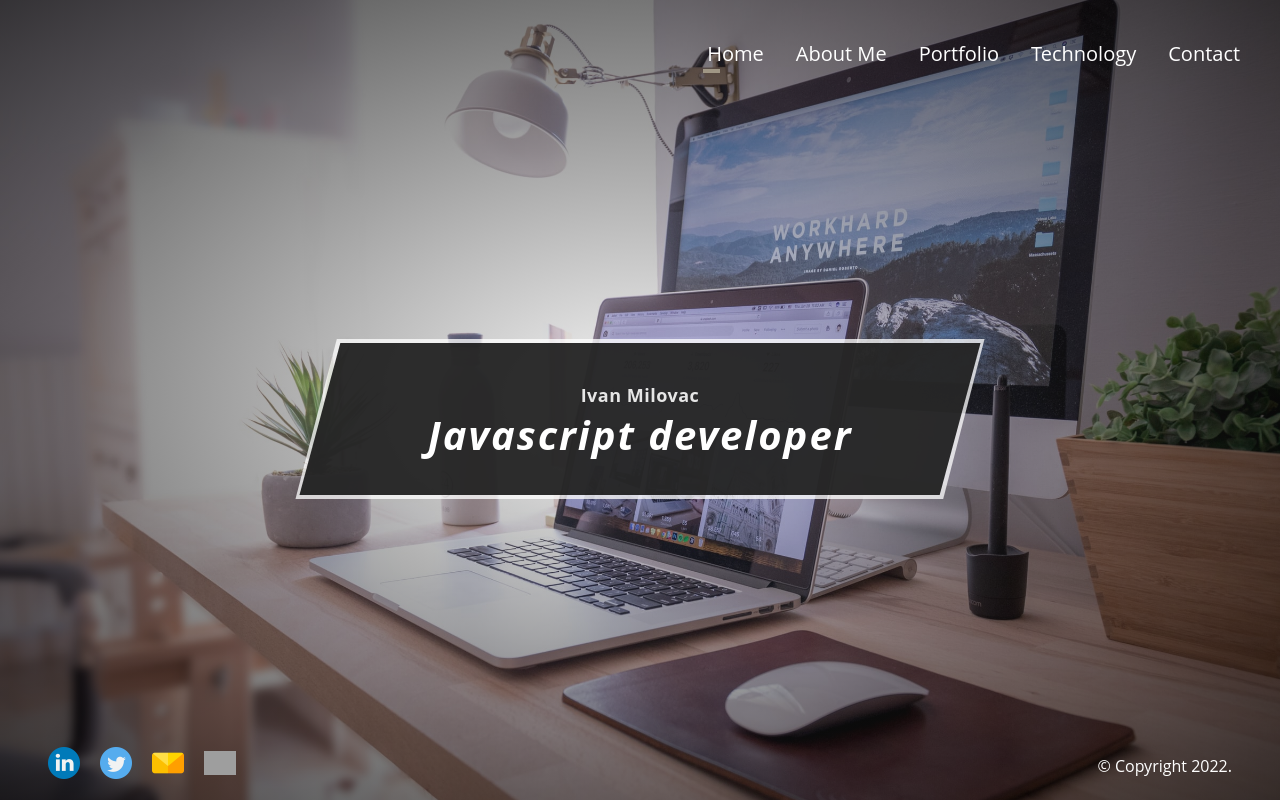
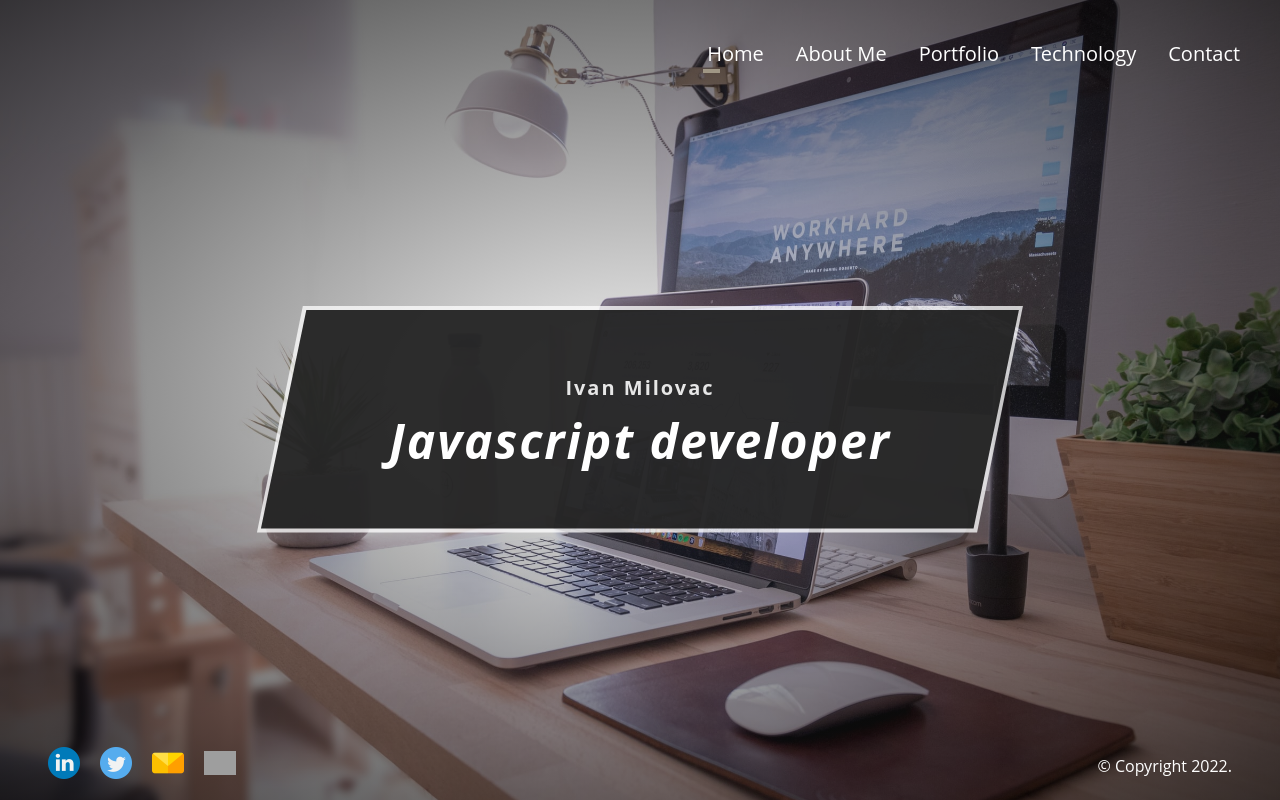
Before and after one commit to IvanMilovac/personal-portfolio-page, a React app: page / in a window 1280 px wide. Built offline with nearby package versions, Linux system fonts and the light colour scheme; grey boxes are pictures that could not be loaded.

Commit message:
Home container mobile first

```diff
--- a/src/components/Home.scss
+++ b/src/components/Home.scss
@@ -1,44 +1,45 @@
 @use "../scss/2-base/mixins";
+@use "../scss/2-base/functions";
 
 .home-container {
   flex: 1 1 auto;
   @include mixins.flexContainer($dir: column);
   .home-container-content {
     @include mixins.flexContainer($dir: column, $gap: 1rem);
-    padding: 4rem 8rem;
     -webkit-clip-path: polygon(6% 0, 100% 0%, 94% 100%, 0% 100%);
     clip-path: polygon(6% 0, 100% 0%, 94% 100%, 0% 100%);
     background: rgba(10, 10, 10, 0.85);
+    gap: 0.5rem;
+    padding: 2.5rem 8rem;
   }
   h3 {
-    letter-spacing: 2px;
+    letter-spacing: 0.5px;
     color: rgb(230, 230, 230);
-    font-size: 1.25rem;
+    font-size: 1.125rem;
   }
   h1 {
+    font-size: 2.5rem;
     color: rgb(255, 255, 255);
     font-style: italic;
-    letter-spacing: 2px;
-    font-size: 3rem;
+    line-height: 1;
   }
-  @include mixins.mediaQuery(768px) {
+  @include mixins.mediaQuery(functions.breakpoints("md")) {
     .home-container-content {
-      gap: 0.5rem;
       padding: 3rem 4rem;
     }
   }
-  @include mixins.mediaQuery(550px) {
+  @include mixins.mediaQuery(functions.breakpoints("lg")) {
     .home-container-content {
-      gap: 0.5rem;
-      padding: 2.5rem 8rem;
+      gap: 1rem;
+      padding: 4rem 8rem;
     }
     h3 {
-      letter-spacing: 0.5px;
-      font-size: 1.125rem;
+      letter-spacing: 2px;
+      font-size: 1.25rem;
     }
     h1 {
-      font-size: 2.5rem;
-      line-height: 1;
+      letter-spacing: 2px;
+      font-size: 3rem;
     }
   }
 }
```
